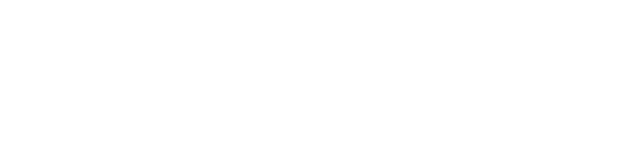
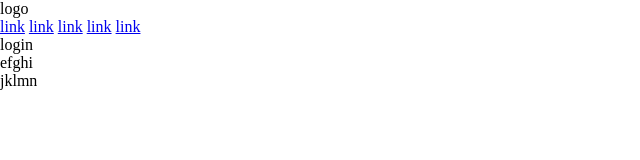
Before and after one commit to soniabergamini/htmlcss-struttura-discord, a plain HTML site: page index.html in a window 1280 px wide. Shown: the whole page, without its empty margins (0-640 px from the left). Drawn offline with Linux system fonts and the light colour scheme.

Commit message:
[html] feat(header) add content

```diff
--- a/index.html
+++ b/index.html
@@ -8,6 +8,27 @@
     <title>Discord</title>
 </head>
 <body>
-
+    <header>
+        <div id="yellowbox" class="flex box border">
+            <div>logo</div>
+            <nav>
+                <a href="#">link</a>
+                <a href="#">link</a>
+                <a href="#">link</a>
+                <a href="#">link</a>
+                <a href="#">link</a>
+            </nav>
+            <div>login</div>
+        </div>
+        <div>
+            <div id="pinkbox" class="border"></div>
+        </div>
+    </header>
+    <main>
+        efghi
+    </main>
+    <footer>
+        jklmn
+    </footer>
 </body>
 </html>
```
